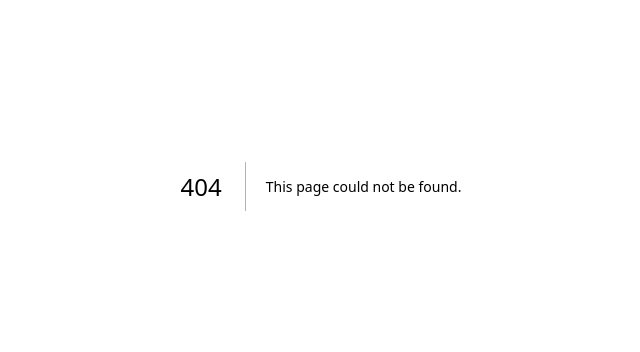
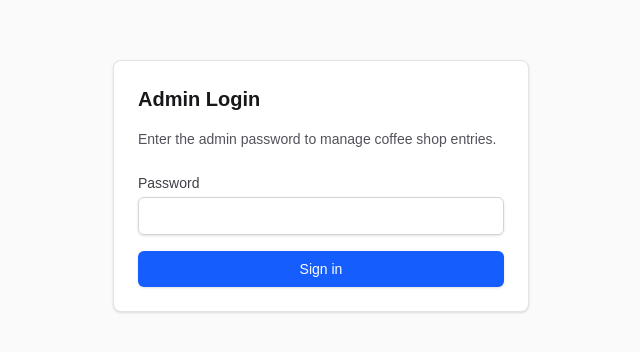
Before and after one commit to nbence-dev/remote_coffee_web, a Next.js app: page /admin in a window 1280 px wide. Before the commit this address had no page. Shown: the part 214-566 px from the top of the page, without its empty margins (319-959 px from the left). Built offline with nearby package versions, Linux system fonts and the light colour scheme.

Commit message:
Added admin login form and admin auth

```diff
--- /dev/null
+++ b/app/admin/page.tsx
@@ -0,0 +1,5 @@
+import AdminLoginForm from "@/components/admin/AdminLoginForm";
+
+export default function AdminPage() {
+  return <AdminLoginForm />;
+}
--- /dev/null
+++ b/app/api/admin/login/route.ts
@@ -0,0 +1,49 @@
+import { NextRequest, NextResponse } from "next/server";
+import { ADMIN_SESSION_COOKIE } from "@/lib/auth";
+
+export async function POST(request: NextRequest) {
+  const body = await request.json().catch(() => null);
+
+  if (!body || typeof body.password !== "string") {
+    return NextResponse.json({ error: "Password required" }, { status: 400 });
+  }
+
+  const expectedPassword = process.env.ADMIN_PASSWORD;
+
+  if (!expectedPassword) {
+    return NextResponse.json(
+      { error: "Admin password not configured" },
+      { status: 500 },
+    );
+  }
+
+  if (body.password !== expectedPassword) {
+    return NextResponse.json({ error: "Invalid credentials" }, { status: 401 });
+  }
+
+  const response = NextResponse.json({ ok: true }, { status: 200 });
+
+  response.cookies.set(ADMIN_SESSION_COOKIE, "1", {
+    httpOnly: true,
+    sameSite: "lax",
+    secure: process.env.NODE_ENV === "production",
+    path: "/",
+    maxAge: 60 * 60 * 8, // 8 hours
+  });
+
+  return response;
+}
+
+export async function DELETE() {
+  const response = NextResponse.json({ ok: true }, { status: 200 });
+
+  response.cookies.set(ADMIN_SESSION_COOKIE, "", {
+    httpOnly: true,
+    sameSite: "lax",
+    secure: process.env.NODE_ENV === "production",
+    path: "/",
+    maxAge: 0,
+  });
+
+  return response;
+}
--- a/app/api/coffee-shops/route.ts
+++ b/app/api/coffee-shops/route.ts
@@ -2,6 +2,8 @@ import {
   createCoffeeShop,
   listCoffeeShops,
 } from "@/lib/repositories/coffeeShopsRepository";
+import { ADMIN_SESSION_COOKIE } from "@/lib/auth";
+import { cookies } from "next/headers";
 import { NextRequest, NextResponse } from "next/server";
 import type { Rating } from "@/lib/types";
 
@@ -12,6 +14,13 @@ export async function GET() {
 
 export async function POST(request: NextRequest) {
   try {
+    const cookieStore = await cookies();
+    const adminSession = cookieStore.get(ADMIN_SESSION_COOKIE)?.value;
+
+    if (!adminSession) {
+      return NextResponse.json({ error: "Unauthorized" }, { status: 401 });
+    }
+
     const data = await request.json();
 
     const coffeeRating = Number(data.coffeeRating);
@@ -28,10 +37,7 @@ export async function POST(request: NextRequest) {
       !isValidRating(wifiRating) ||
       !isValidRating(workRating)
     ) {
-      return NextResponse.json(
-        { error: "Invalid input" },
-        { status: 400 },
-      );
+      return NextResponse.json({ error: "Invalid input" }, { status: 400 });
     }
 
     const created = await createCoffeeShop({
--- a/app/page.tsx
+++ b/app/page.tsx
@@ -1,9 +1,13 @@
 import { listCoffeeShops } from "@/lib/repositories/coffeeShopsRepository";
 import CoffeeShopList from "@/components/coffee/CoffeeShopList";
 import AddCoffeeShopForm from "@/components/coffee/AddCoffeeShopForm";
+import { ADMIN_SESSION_COOKIE } from "@/lib/auth";
+import { cookies } from "next/headers";
 
 export default async function Home() {
   const shops = await listCoffeeShops();
+  const cookieStore = await cookies();
+  const isAdmin = Boolean(cookieStore.get(ADMIN_SESSION_COOKIE));
 
   return (
     <main className="min-h-screen bg-zinc-50 text-zinc-900">
@@ -12,7 +16,17 @@ export default async function Home() {
           Remote-Friendly Coffee Spots
         </h1>
         <CoffeeShopList shops={shops} />
-        <AddCoffeeShopForm />
+        {isAdmin ? (
+          <AddCoffeeShopForm />
+        ) : (
+          <p className="mt-6 text-sm text-zinc-600">
+            Admins can{" "}
+            <a href="/admin" className="text-blue-600 hover:underline">
+              log in
+            </a>{" "}
+            to add new coffee shops.
+          </p>
+        )}
       </section>
     </main>
   );
--- a/components/admin/AdminLoginForm.tsx
+++ b/components/admin/AdminLoginForm.tsx
@@ -0,0 +1,94 @@
+"use client";
+
+import React from "react";
+import { useRouter } from "next/navigation";
+
+const AdminLoginForm: React.FC = () => {
+  const router = useRouter();
+  const [password, setPassword] = React.useState("");
+  const [isSubmitting, setIsSubmitting] = React.useState(false);
+  const [error, setError] = React.useState<string | null>(null);
+
+  async function onSubmit(event: React.SubmitEvent<HTMLFormElement>) {
+    event.preventDefault();
+    setError(null);
+
+    if (!password) {
+      setError("Password is required.");
+      return;
+    }
+
+    try {
+      setIsSubmitting(true);
+
+      const response = await fetch("/api/admin/login", {
+        method: "POST",
+        headers: {
+          "Content-Type": "application/json",
+        },
+        body: JSON.stringify({ password }),
+      });
+
+      if (!response.ok) {
+        const data = await response.json().catch(() => null);
+        setError(data?.error ?? "Login failed.");
+        return;
+      }
+
+      router.replace("/");
+      router.refresh();
+    } catch (err) {
+      setError("Network error. Please try again.");
+    } finally {
+      setIsSubmitting(false);
+    }
+  }
+
+  return (
+    <main className="min-h-screen bg-zinc-50 text-zinc-900">
+      <section className="mx-auto flex min-h-screen max-w-md items-center px-4 py-12">
+        <div className="w-full rounded-lg border border-zinc-200 bg-white p-6 shadow-sm">
+          <h1 className="mb-4 text-xl font-semibold">Admin Login</h1>
+          <p className="mb-6 text-sm text-zinc-600">
+            Enter the admin password to manage coffee shop entries.
+          </p>
+          <form onSubmit={onSubmit} className="space-y-4">
+            <div className="space-y-1">
+              <label
+                htmlFor="password"
+                className="block text-sm font-medium text-zinc-700"
+              >
+                Password
+              </label>
+              <input
+                id="password"
+                name="password"
+                type="password"
+                autoComplete="current-password"
+                className="w-full rounded-md border border-zinc-300 px-3 py-2 text-sm shadow-sm focus:border-blue-500 focus:outline-none focus:ring-1 focus:ring-blue-500"
+                value={password}
+                onChange={(e) => setPassword(e.target.value)}
+              />
+            </div>
+
+            {error && (
+              <p className="text-sm text-red-600" role="alert">
+                {error}
+              </p>
+            )}
+
+            <button
+              type="submit"
+              disabled={isSubmitting}
+              className="inline-flex w-full items-center justify-center rounded-md bg-blue-600 px-4 py-2 text-sm font-medium text-white shadow-sm hover:bg-blue-700 disabled:cursor-not-allowed disabled:bg-blue-400"
+            >
+              {isSubmitting ? "Signing in..." : "Sign in"}
+            </button>
+          </form>
+        </div>
+      </section>
+    </main>
+  );
+};
+
+export default AdminLoginForm;
--- a/components/coffee/AddCoffeeShopForm.tsx
+++ b/components/coffee/AddCoffeeShopForm.tsx
@@ -5,20 +5,36 @@ import { useRouter } from "next/navigation";
 const AddCoffeeShopForm: React.FC = () => {
   const router = useRouter();
 
+  const [isSubmitting, setIsSubmitting] = React.useState(false);
+  const [error, setError] = React.useState<string | null>(null);
+
   async function onSubmit(event: React.SubmitEvent<HTMLFormElement>) {
     event.preventDefault();
+    const form = event.currentTarget;
+    const formData = new FormData(form);
+    setError(null);
 
-    const formData = new FormData(event.currentTarget);
+    const name = (formData.get("name") as string)?.trim();
+    const mapsUrl = (formData.get("mapsUrl") as string)?.trim();
+
+    if (!name || !mapsUrl) {
+      setError("Name and Maps URL are required.");
+      return;
+    }
+
     const payload = {
-      name: formData.get("name") as string,
-      mapsUrl: formData.get("mapsUrl") as string,
+      name,
+      mapsUrl,
       coffeeRating: Number(formData.get("coffeeRating")),
       wifiRating: Number(formData.get("wifiRating")),
       workRating: Number(formData.get("workRating")),
       notes: (formData.get("notes") as string) || undefined,
     };
 
-    await fetch("/api/coffee-shops", {
+    try {
+      setIsSubmitting(true);
+
+      const response = await fetch("/api/coffee-shops", {
         method: "POST",
         headers: {
           "Content-Type": "application/json",
@@ -26,43 +42,148 @@ const AddCoffeeShopForm: React.FC = () => {
         body: JSON.stringify(payload),
       });
 
+      if (!response.ok) {
+        const data = await response.json().catch(() => null);
+        setError(data?.error ?? "Something went wrong while saving.");
+        return;
+      }
+
       router.refresh();
-    event.currentTarget.reset();
+      form.reset();
+    } catch (err) {
+      setError("Network error. Please try again.");
+    } finally {
+      setIsSubmitting(false);
     }
+  }
+
   return (
-    <div>
-      <form onSubmit={onSubmit} method="post">
-        <label htmlFor="name">Name</label>
-        <input type="text" name="name" id="name" />
-        <label htmlFor="mapsUrl">MapsURL</label>
-        <input type="url" name="mapsUrl" id="mapsUrl" />
-        <label htmlFor="coffeeRating">Coffee Rating</label>
-        <select name="coffeeRating" id="coffeeRating">
+    <div className="mt-8 rounded-lg border border-zinc-200 bg-white p-4 shadow-sm">
+      <h2 className="mb-4 text-lg font-medium">Add a coffee shop</h2>
+      <form onSubmit={onSubmit} className="space-y-4" method="post">
+        <div className="space-y-1">
+          <label
+            htmlFor="name"
+            className="block text-sm font-medium text-zinc-700"
+          >
+            Name
+          </label>
+          <input
+            type="text"
+            name="name"
+            id="name"
+            className="w-full rounded-md border border-zinc-300 px-3 py-2 text-sm shadow-sm focus:border-blue-500 focus:outline-none focus:ring-1 focus:ring-blue-500"
+          />
+        </div>
+
+        <div className="space-y-1">
+          <label
+            htmlFor="mapsUrl"
+            className="block text-sm font-medium text-zinc-700"
+          >
+            Google Maps URL
+          </label>
+          <input
+            type="url"
+            name="mapsUrl"
+            id="mapsUrl"
+            className="w-full rounded-md border border-zinc-300 px-3 py-2 text-sm shadow-sm focus:border-blue-500 focus:outline-none focus:ring-1 focus:ring-blue-500"
+          />
+        </div>
+
+        <div className="grid gap-4 sm:grid-cols-3">
+          <div className="space-y-1">
+            <label
+              htmlFor="coffeeRating"
+              className="block text-sm font-medium text-zinc-700"
+            >
+              Coffee
+            </label>
+            <select
+              name="coffeeRating"
+              id="coffeeRating"
+              className="w-full rounded-md border border-zinc-300 px-3 py-2 text-sm shadow-sm focus:border-blue-500 focus:outline-none focus:ring-1 focus:ring-blue-500"
+              defaultValue="4"
+            >
               <option value="1">1</option>
               <option value="2">2</option>
               <option value="3">3</option>
               <option value="4">4</option>
               <option value="5">5</option>
             </select>
-        <label htmlFor="wifiRating">WiFi Rating</label>
-        <select name="wifiRating" id="wifiRating">
+          </div>
+
+          <div className="space-y-1">
+            <label
+              htmlFor="wifiRating"
+              className="block text-sm font-medium text-zinc-700"
+            >
+              WiFi
+            </label>
+            <select
+              name="wifiRating"
+              id="wifiRating"
+              className="w-full rounded-md border border-zinc-300 px-3 py-2 text-sm shadow-sm focus:border-blue-500 focus:outline-none focus:ring-1 focus:ring-blue-500"
+              defaultValue="4"
+            >
               <option value="1">1</option>
               <option value="2">2</option>
               <option value="3">3</option>
               <option value="4">4</option>
               <option value="5">5</option>
             </select>
-        <label htmlFor="workRating">Work Rating</label>
-        <select name="workRating" id="workRating">
+          </div>
+
+          <div className="space-y-1">
+            <label
+              htmlFor="workRating"
+              className="block text-sm font-medium text-zinc-700"
+            >
+              Work
+            </label>
+            <select
+              name="workRating"
+              id="workRating"
+              className="w-full rounded-md border border-zinc-300 px-3 py-2 text-sm shadow-sm focus:border-blue-500 focus:outline-none focus:ring-1 focus:ring-blue-500"
+              defaultValue="4"
+            >
               <option value="1">1</option>
               <option value="2">2</option>
               <option value="3">3</option>
               <option value="4">4</option>
               <option value="5">5</option>
             </select>
-        <label htmlFor="notes">Notes</label>
-        <textarea name="notes" id="notes" cols={30} rows={10}></textarea>
-        <button type="submit">Submit</button>
+          </div>
+        </div>
+
+        <div className="space-y-1">
+          <label
+            htmlFor="notes"
+            className="block text-sm font-medium text-zinc-700"
+          >
+            Notes (optional)
+          </label>
+          <textarea
+            name="notes"
+            id="notes"
+            rows={3}
+            className="w-full rounded-md border border-zinc-300 px-3 py-2 text-sm shadow-sm focus:border-blue-500 focus:outline-none focus:ring-1 focus:ring-blue-500"
+          />
+        </div>
+
+        {error && (
+          <p className="text-sm text-red-600" role="alert">
+            {error}
+          </p>
+        )}
+
+        <button
+          type="submit"
+          disabled={isSubmitting}
+          className="inline-flex items-center rounded-md bg-blue-600 px-4 py-2 text-sm font-medium text-white shadow-sm hover:bg-blue-700 disabled:cursor-not-allowed disabled:bg-blue-400"
+        >
+          {isSubmitting ? "Saving..." : "Add coffee shop"}
+        </button>
       </form>
     </div>
   );
--- /dev/null
+++ b/lib/auth.ts
@@ -0,0 +1 @@
+export const ADMIN_SESSION_COOKIE = "admin_session";
```
Lines whose indentation alone changed are shown as unchanged.
